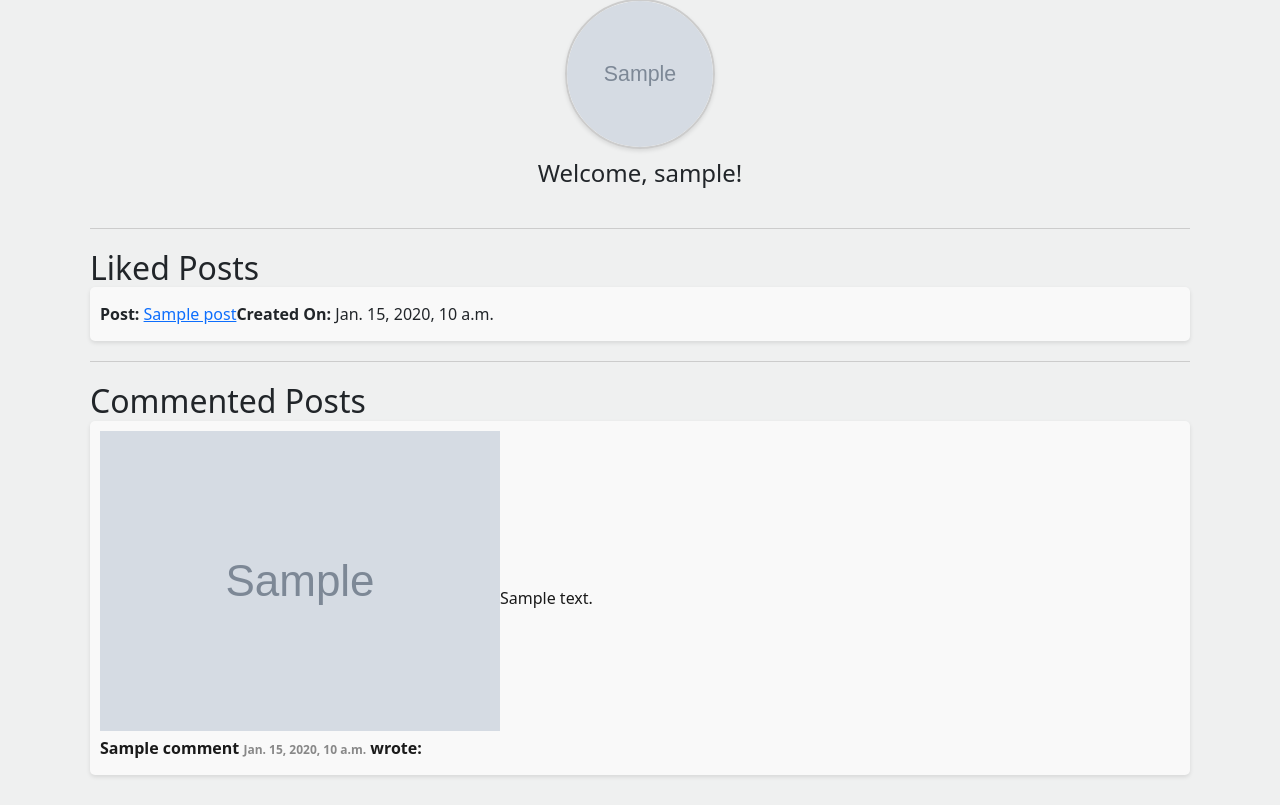
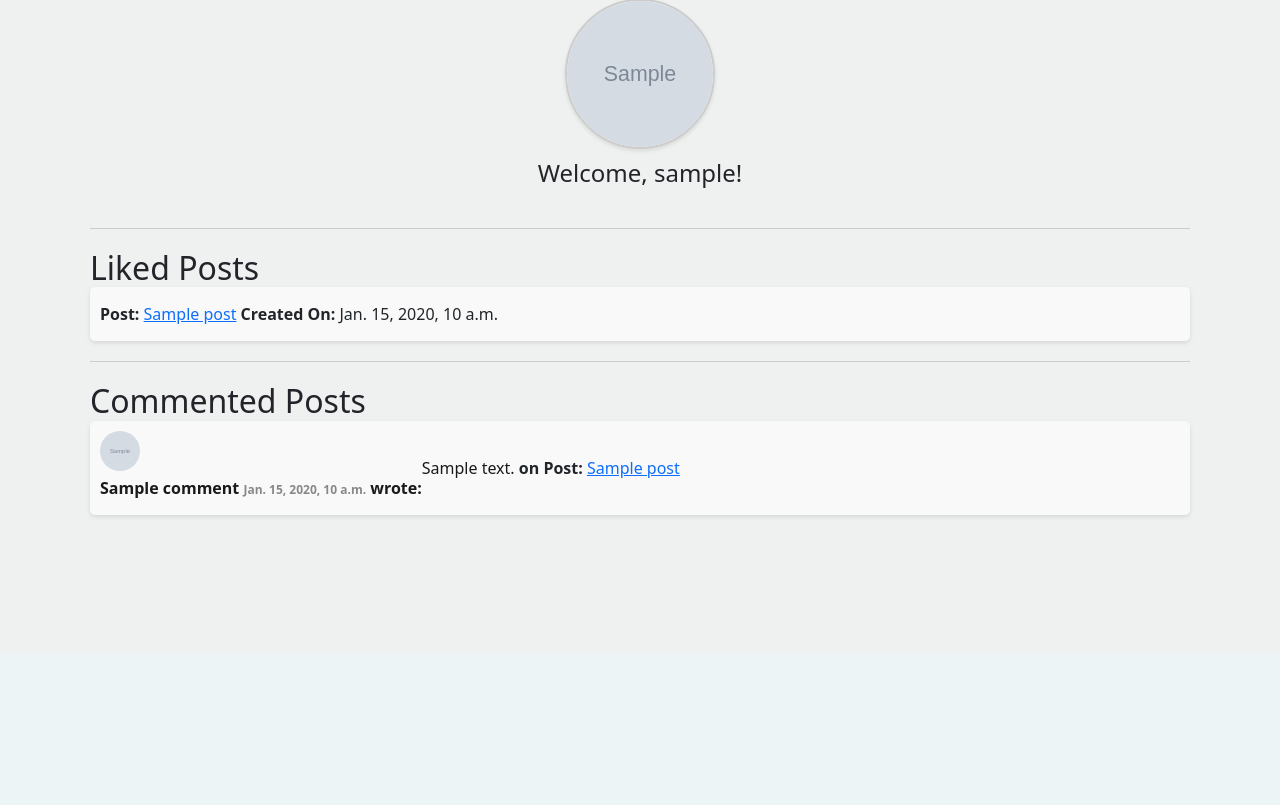
Before and after one commit to DavidcD8/TrendTalk, a Django app: page /profile/ in a window 1280 px wide. Shown: the part 147-952 px from the top of the page. After the commit the page ends 665 px from the top, so only its background shows below. Run offline with Django 3.2, Linux system fonts and the light colour scheme; a user stored in the database is signed in; tables that the repository leaves empty hold one stand-in row (values such as "Sample post"); grey boxes marked "Sample" are stand-in pictures; some libraries are stand-ins or nearby versions.

Commit message:
fixed size of user photo on comments

```diff
--- a/static/css/styles.css
+++ b/static/css/styles.css
@@ -457,33 +457,17 @@ button[type="submit"] {
 
 .comment-user-photo {
     width: 40px;
-    /* Set the desired width */
     height: 40px;
-    /* Set the desired height */
     margin-right: 10px;
-    /* Adjust the spacing if needed */
     border-radius: 50%;
-    /* Make the image circular */
     overflow: hidden;
-    /* Hide any overflow */
-}
-
-.comment-user-photo img {
-    width: 100%;
-    height: 100%;
-    object-fit: cover;
-    /* Maintain aspect ratio and cover the container */
 }
 
 
 
 
 
-
-#-------------------------------Profile------------------------------
-
-/* Custom styles for the profile page */
-.profile-container {
+#-------------------------------Profile------------------------------ .profile-container {
     max-width: 800px;
     margin: 0 auto;
     padding: 20px;
@@ -554,10 +538,29 @@ button[type="submit"] {
     }
 }
 
-#------------------------edit_profile---------------------------
 
-/* Custom styles for the edit profile page */
-.profile-container {
+.comment-user-photo img {
+    width: 100%;
+    height: 100%;
+    object-fit: cover;
+}
+
+.user-photo-frame {
+    width: 40px;
+    height: 40px;
+    margin-right: 10px;
+    border-radius: 50%;
+    overflow: hidden;
+}
+
+.user-photo-frame img {
+    width: 100%;
+    height: 100%;
+    object-fit: cover;
+
+}
+
+#------------------------edit_profile--------------------------- .profile-container {
     max-width: 500px;
     margin: 0 auto;
     padding: 30px;
--- a/templates/profile.html
+++ b/templates/profile.html
@@ -21,6 +21,7 @@
       </div>
       {% endif %}
     </div>
+
     <div class="profile-info">
       <h1 class="profile-welcome animate__animated animate__fadeInUp">
         Welcome, {{ user.username }}!
@@ -40,7 +41,7 @@
           >{{ liked_post.title }}</a
         >
       </p>
-      <p><strong>Created On: </strong>{{ liked_post.created_on }}</p>
+      <p><strong>&nbsp;Created On: </strong>{{ liked_post.created_on }}</p>
       <hr />
     </div>
     {% endfor %}
@@ -50,14 +51,16 @@
     {% for comment in user_comments %}
     <div
       class="comment animate__animated animate__fadeIn"
-      style="margin-bottom: 10px"
+      style="margin-bottom: 20px"
     >
       <div class="comment-info">
-        <img
-          src="{{ comment.user.profile.profile_image.url }}"
-          alt="{{ comment.user.username }}'s Profile Photo"
-          class="user-photo"
-        />
+        <div class="user-photo-frame">
+          <img
+            src="{{ comment.user.profile.profile_image.url }}"
+            alt="{{ comment.user.username }}'s Profile Photo"
+            class="user-photo"
+          />
+        </div>
         <p class="comment-name">
           {{ comment.name }}
           <span class="comment-date">{{ comment.created_on }}</span> wrote:
@@ -65,8 +68,15 @@
       </div>
       <p class="comment-body">{{ comment.body }}</p>
       <hr />
+      <p>
+        <strong> &nbsp;on Post: </strong
+        ><a href="{% url 'post_detail' comment.post.slug %}"
+          >{{ comment.post.title }}</a
+        >
+      </p>
     </div>
     {% endfor %}
   </div>
+
+  {% endblock %}
 </div>
-{% endblock %}
```
